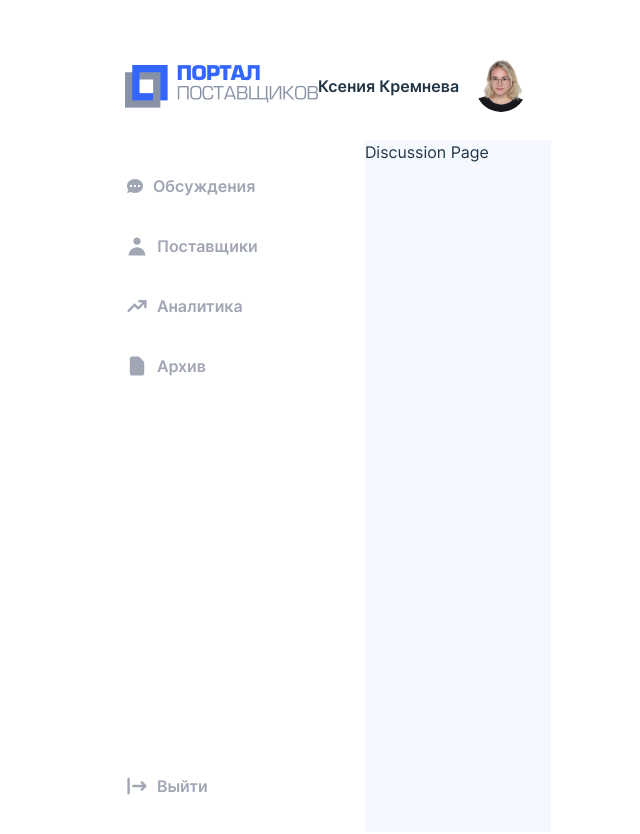
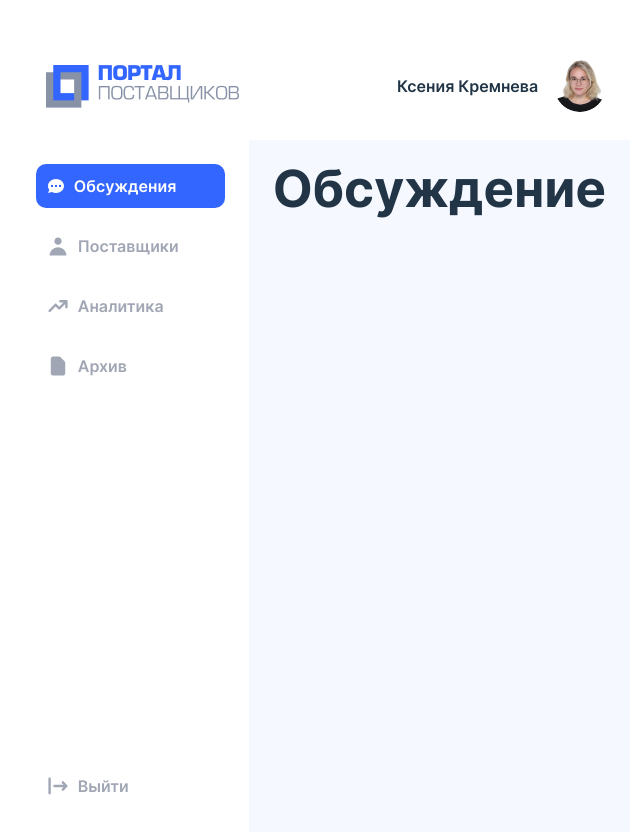
Before and after one commit to kirillkeril/io_4.0, a Vue app in the folder front/: page /discussion in a window 1280 px wide. Shown: the top 834 px of the page, without its empty margins (314-954 px from the left). Built offline with nearby package versions, Linux system fonts and the light colour scheme; no server answers.

Commit message:
new changes

```diff
--- a/front/src/components/NavBar.vue
+++ b/front/src/components/NavBar.vue
@@ -3,10 +3,20 @@
 		<nav class="nav-bar__inner">
 			<ul>
 				<li>
-					<ButtonUI trans link="discussion" icon="chat">Обсуждения</ButtonUI>
+					<ButtonUI
+						:active="getRouteName === '/discussion'"
+						trans
+						link="discussion"
+						icon="chat"
+					>Обсуждения</ButtonUI>
 				</li>
 				<li>
-					<ButtonUI trans link="suppliers" icon="user">Поставщики</ButtonUI>
+					<ButtonUI
+						:active="getRouteName === '/suppliers'"
+						trans
+						link="suppliers"
+						icon="user"
+					>Поставщики</ButtonUI>
 				</li>
 				<li>
 					<ButtonUI trans icon="trending-up">Аналитика</ButtonUI>
@@ -24,9 +34,21 @@
 export default {
 	name: 'NavBar',
 
+	data() {
+		return {
+			actualPath: '/'
+		}
+	},
+
 	computed: {
 		getRouteName() {
-			console.log();
+			return this.actualPath
+		}
+	},
+
+	watch: {
+		$route(to, from) {
+			this.actualPath = to.path
 		}
 	}
 }
--- a/front/src/components/ui/ButtonUI.vue
+++ b/front/src/components/ui/ButtonUI.vue
@@ -5,7 +5,8 @@
 		:class="['btn', {
 			'btn--blue-trans': blueTrans,
 			'btn--blue-fill': blueFill,
-			'btn--trans': trans
+			'btn--trans': trans,
+			'is-active': active
 		}]"
 	>
 		<IconUI v-if="icon.length > 0" :svg="icon" class="btn__icon"/>
@@ -17,7 +18,8 @@
 		:class="['btn', {
 			'btn--blue-trans': blueTrans,
 			'btn--blue-fill': blueFill,
-			'btn--trans': trans
+			'btn--trans': trans,
+			'is-active': active
 		}]"
 	>
 		<IconUI v-if="icon.length > 0" :svg="icon" class="btn__icon"/>
@@ -41,6 +43,10 @@ export default {
 			default: false
 		},
 		trans: {
+			type: Boolean,
+			default: false
+		},
+		active: {
 			type: Boolean,
 			default: false
 		},
@@ -116,6 +122,14 @@ export default {
 			& path
 				fill: #A1A6B4
 
+		&.is-active
+			background: $blue
+			color: white
+
+			.btn__icon
+				& path
+					fill: white
+
 	&__icon
 		// width: 24px
 		// height: 24px
--- a/front/src/views/DiscussionPage.vue
+++ b/front/src/views/DiscussionPage.vue
@@ -1,6 +1,6 @@
 <template>
 	<section class="discussion">
-		Discussion Page
+		<h1>Обсуждение</h1>
 	</section>
 </template>
 
@@ -12,4 +12,6 @@ export default {
 
 <style lang="sass" scoped>
 .discussion
+	width: 100%
+	padding: 20px 24px 24px 24px
 </style>
--- a/front/src/views/SuppliersPage.vue
+++ b/front/src/views/SuppliersPage.vue
@@ -1,6 +1,6 @@
 <template>
 	<section class="suppliers">
-		Suppliers Page
+		<h1>Поставщики</h1>
 	</section>
 </template>
 
@@ -12,4 +12,6 @@ export default {
 
 <style lang="sass" scoped>
 .suppliers
+	width: 100%
+	padding: 20px 24px 24px 24px
 </style>
```
